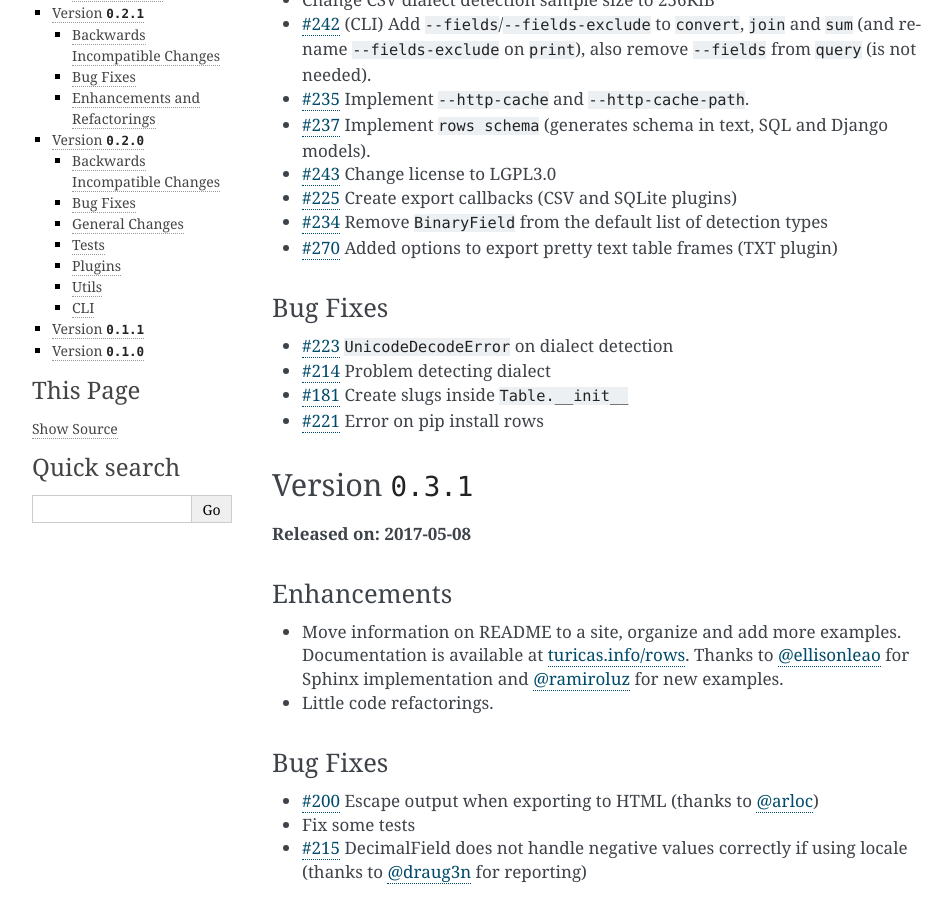
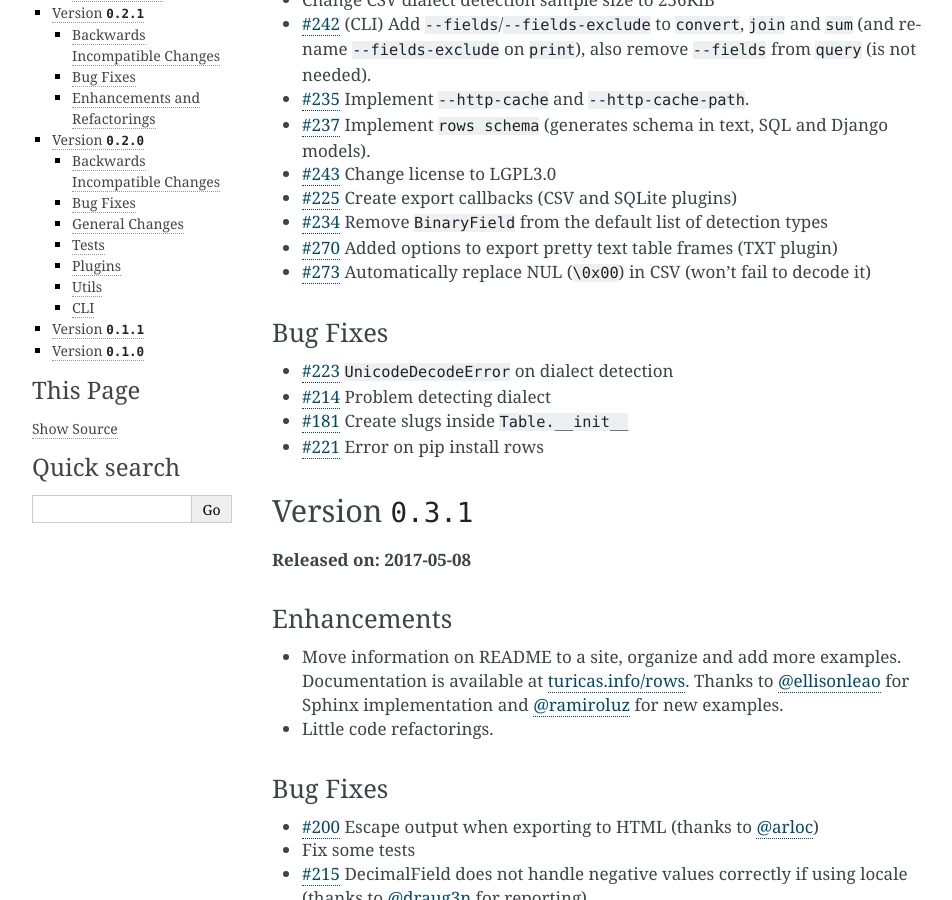
Before and after one commit to turicas/rows, a Sphinx documentation site: the page built from docs/changelog.md, in a window 1280 px wide and 900 px high, scrolled down 410 px. Shown: the whole window, without its empty margins (148-1100 px from the left). Built offline with Sphinx 7.4.7, drawn with Linux system fonts in a browser that asks for light colours.

Commit message:
Update changelog

```diff
--- a/docs/changelog.md
+++ b/docs/changelog.md
@@ -28,6 +28,8 @@
   the default list of detection types
 - [#270](https://github.com/turicas/rows/pull/270) Added options to export
   pretty text table frames (TXT plugin)
+- [#273](https://github.com/turicas/rows/issues/273) Automatically replace NUL
+  (`\0x00`) in CSV (won't fail to decode it)
 
 
 ### Bug Fixes
```
